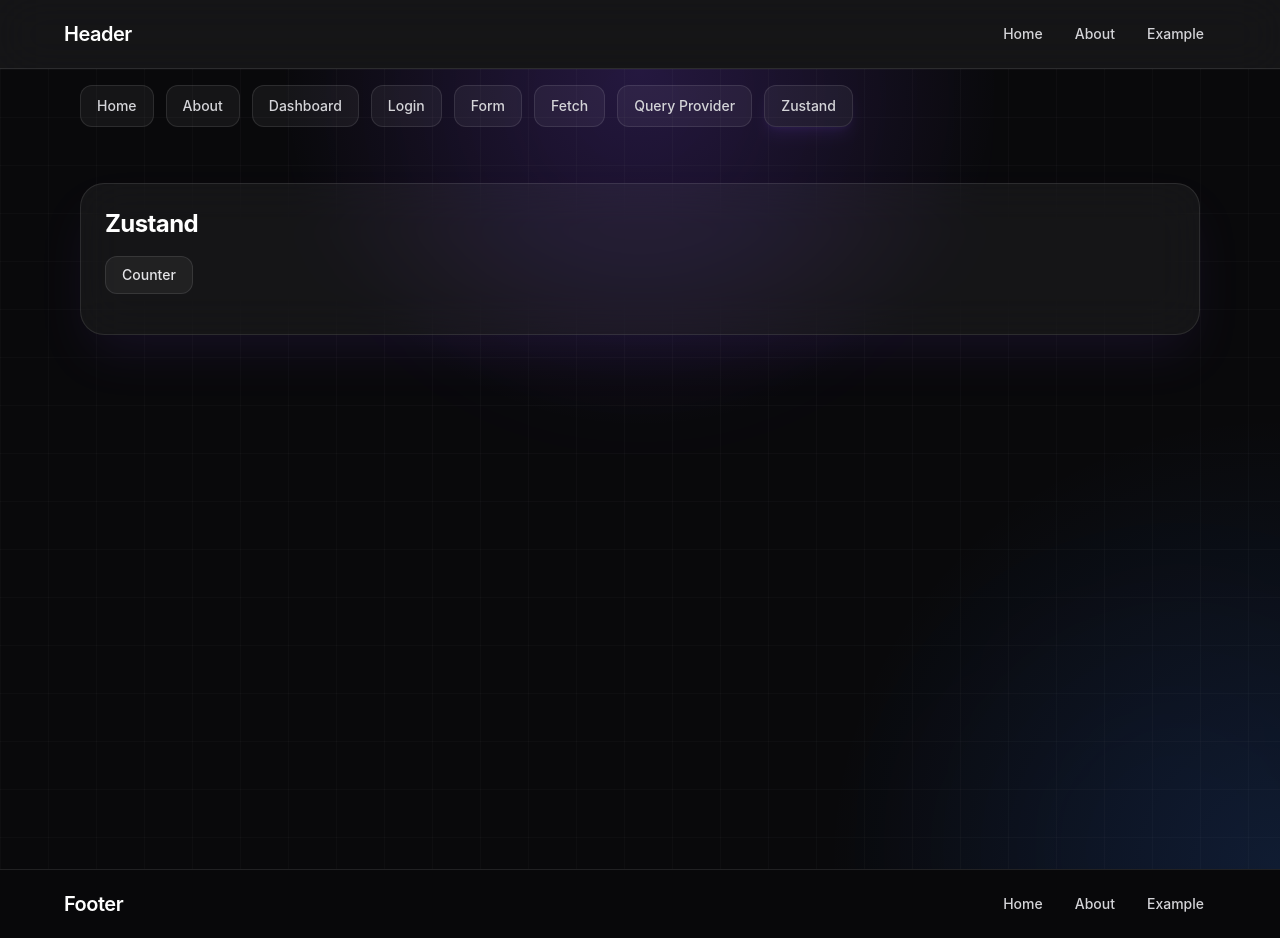
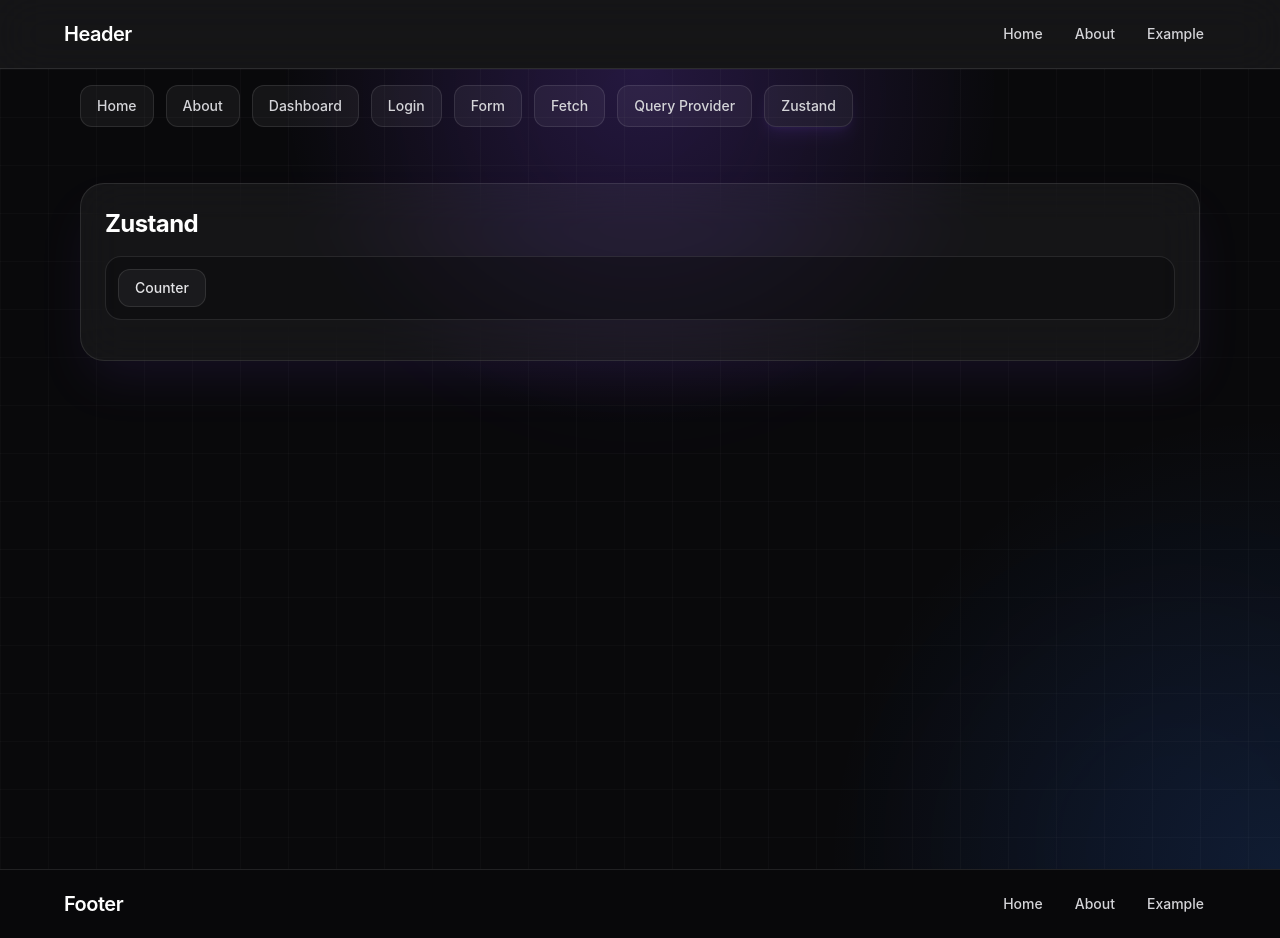
Before and after one commit to mazurokov/react-my-app, a React (Vite) app: page /zustand in a window 1280 px wide. Built offline with nearby package versions, Linux system fonts and the light colour scheme.

Commit message:
glass-стиль

```diff
--- a/src/pages/zustand/ZustandPage.jsx
+++ b/src/pages/zustand/ZustandPage.jsx
@@ -3,17 +3,21 @@ import {Link, Outlet} from "react-router-dom";
 function ZustandPage() {
   return (
     <section className="mx-auto max-w-6xl px-4 py-8 text-white">
-      <div className="rounded-3xl border border-white/10 bg-white/5 p-6 shadow-2xl shadow-violet-500/10 backdrop-blur-xl">
+      <div
+        className="rounded-3xl border border-white/10 bg-white/5 p-6 shadow-2xl shadow-violet-500/10 backdrop-blur-xl">
         <h2 className="mb-4 text-2xl font-bold tracking-tight">Zustand</h2>
+        <nav className="mb-4 flex flex-wrap gap-3 rounded-2xl border border-white/10 bg-zinc-950/40 p-3">
+
           <Link
             className="inline-flex items-center justify-center rounded-xl border border-white/10 bg-white/5 px-4 py-2 text-sm font-medium text-zinc-200 transition hover:border-violet-400/50 hover:bg-violet-500/10 hover:text-white"
             to="counter"
           >
             Counter
           </Link>
+        </nav>
 
         <div className="mt-4">
-          <Outlet />
+          <Outlet/>
         </div>
       </div>
     </section>
```
Lines whose indentation alone changed are shown as unchanged.
